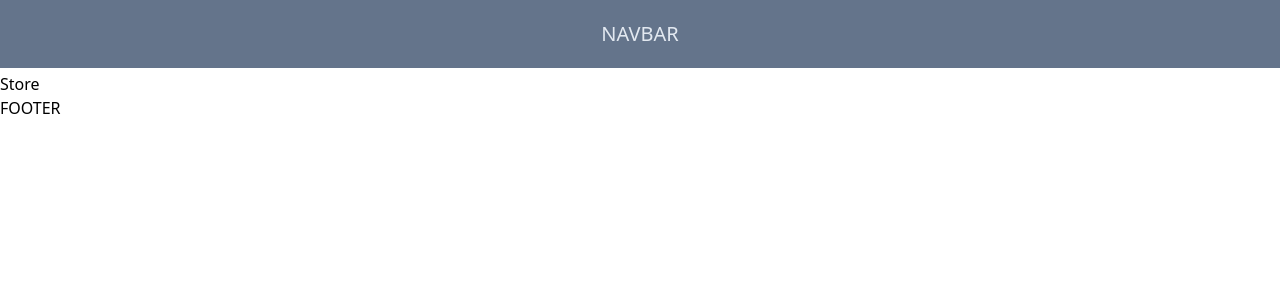
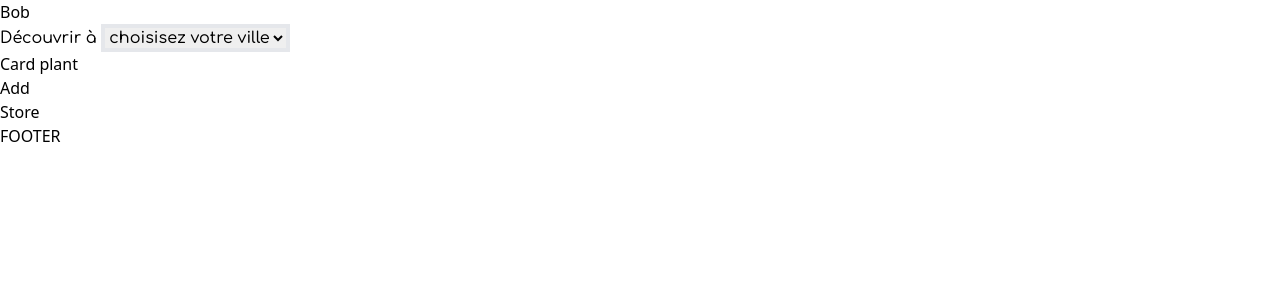
Before and after one commit to JacquesPoulin/Landarea, a React (Vite) app: page / in a window 1280 px wide. Shown: the top 300 px of the page. Built offline with nearby package versions, Linux system fonts and the light colour scheme.

Commit message:
filter select ok

```diff
--- a/src/App.jsx
+++ b/src/App.jsx
@@ -9,7 +9,7 @@ import "./App.css";
 function App() {
   return (
     <div>
-      <NavBar />
+      {/* <NavBar /> */}
       <Home />
       <Add />
       <Store />
--- a/src/components/Filter.jsx
+++ b/src/components/Filter.jsx
@@ -1,9 +1,25 @@
 import React from "react";
 
-const Filter = ({location,setlocation}) => {
+const Filter = () => {
   return (
-    <div>
-      <label>Découvrir à </label>
+    <div className="font-main">
+      <label >
+      Découvrir à {" "}
+          <select name="filter" id="filter" class="border-4 border-solid ">
+            <option value="">choisisez votre ville</option>
+            <option value="1">Anglet</option>
+            <option value="2">Bayonne</option>
+            <option value="3">Biarritz</option>
+            <option value="4">Bidart</option>
+            <option value="5">Boucau</option>
+            <option value="6">Hendaye</option>
+            <option value="7">Ondres</option>
+            <option value="8">Tarnos</option>
+            <option value="9">Urcuit</option>
+            <option value="10">Urt</option>
+            </select>
+        </label>
+
     </div>
   );
 };
--- a/src/page/Homepage/Home.jsx
+++ b/src/page/Homepage/Home.jsx
@@ -1,10 +1,12 @@
 import React from "react";
 import PlantCards from "../../components/PlantCards.jsx";
+import Filter from "../../components/Filter.jsx";
 
 const Home = () => {
   return (
     <div>
       <h1>Bob</h1>
+      <Filter/>
       <PlantCards />
     </div>
   );
```
